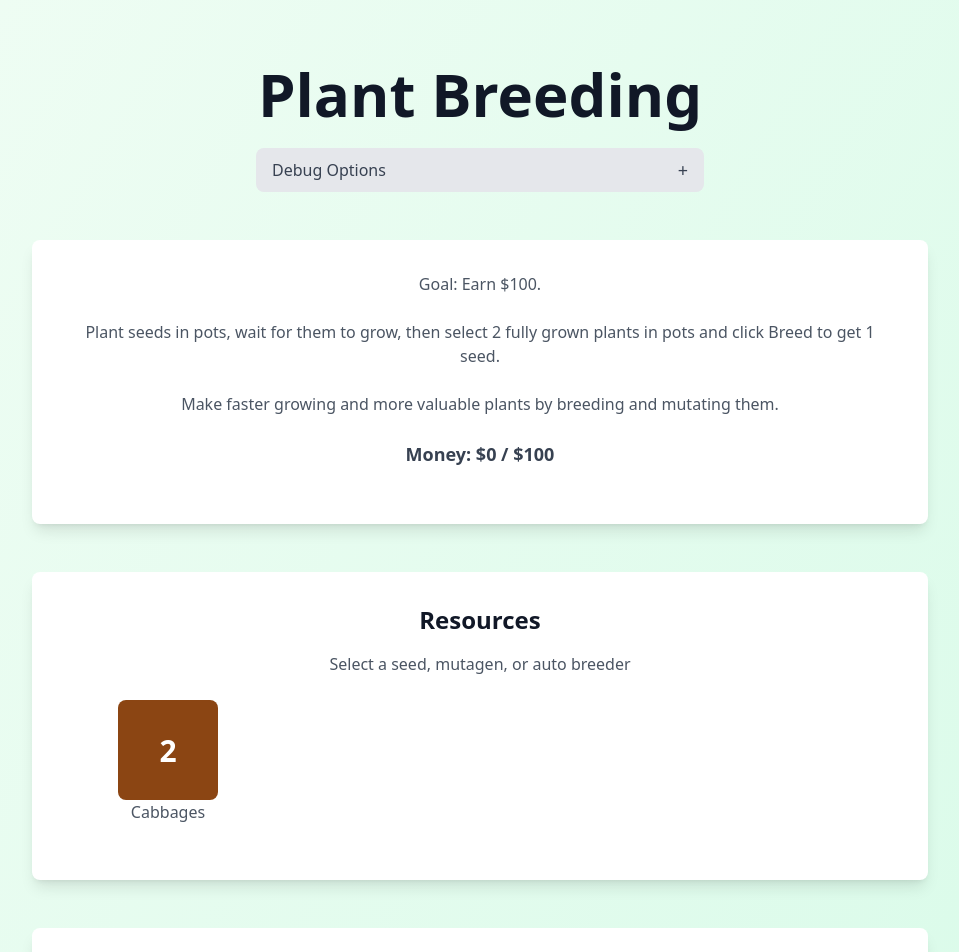
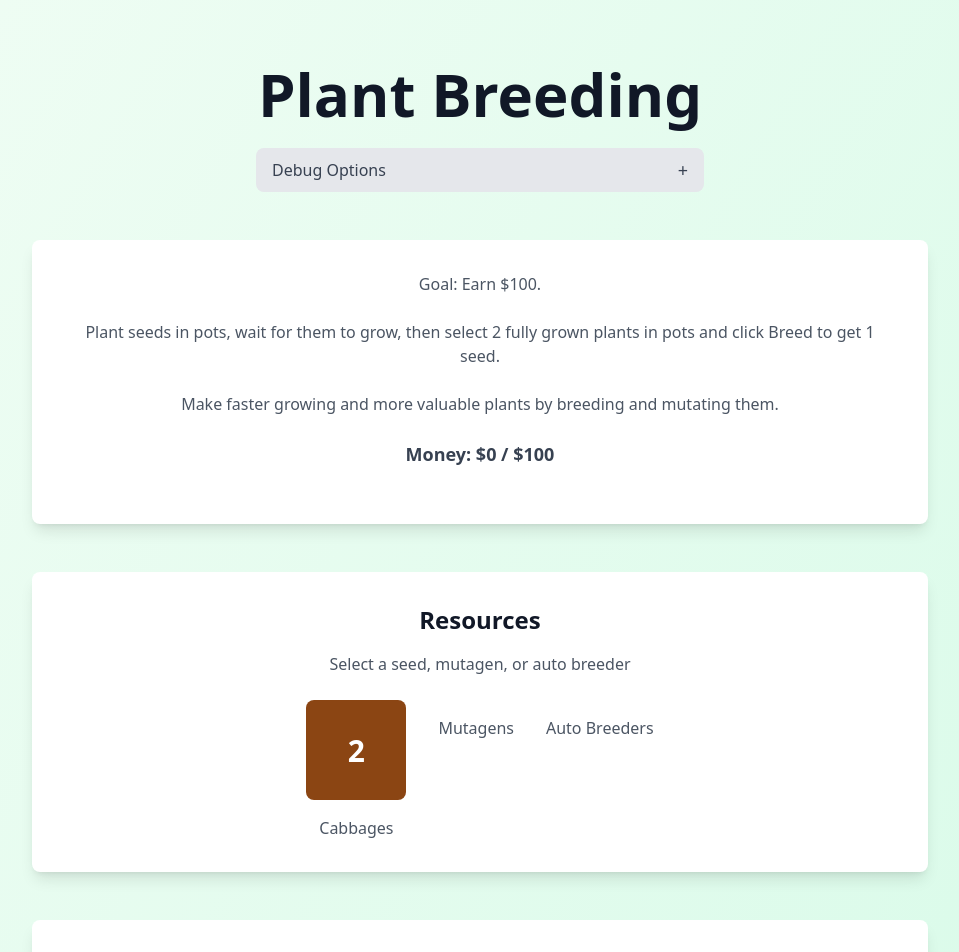
Before and after one commit to BeksOmega/plant-breeding, a Next.js app: page / in a window 1280 px wide. Shown: the top 952 px of the page, without its empty margins (160-1119 px from the left). Built offline with nearby package versions, Linux system fonts and the light colour scheme.

Commit message:
fix: Remove dumb plant collections from the resource section

```diff
--- a/app/page.tsx
+++ b/app/page.tsx
@@ -909,71 +909,101 @@ export default function Home() {
               Select a seed, mutagen, or auto breeder
             </p>
 
-            <div className="flex flex-row gap-4 justify-center">
+            <div className="flex flex-row gap-8 justify-center flex-wrap">
               {/* Seeds */}
-              <PlantCollection
-                items={seedStacks}
-                maxSelected={1}
-                selectedIds={selectedSeedIds}
-                onSelectionChange={handleSeedSelection}
-                renderItem={(seedStack, isSelected, onSelect) => (
-                  <div className="flex flex-col items-center">
+              <div className="flex flex-col gap-4 items-center">
+                <div className="flex flex-row gap-4 flex-wrap justify-center">
+                  {seedStacks.map((seedStack) => {
+                    const isSelected = selectedSeedIds.includes(seedStack.id);
+                    return (
+                      <div
+                        key={seedStack.id}
+                        className="flex flex-col items-center"
+                      >
                         <SeedStack
                           genetics={seedStack.genetics}
                           size={100}
                           isSelected={isSelected}
-                      onSelect={onSelect}
+                          onSelect={(selected) => {
+                            if (selected) {
+                              handleSeedSelection([seedStack.id]);
+                            } else {
+                              handleSeedSelection([]);
+                            }
+                          }}
                         />
-                    <p className="text-gray-600 mb-6">Cabbages</p>
                       </div>
-                )}
-              />
+                    );
+                  })}
+                </div>
+                <p className="text-gray-600">Cabbages</p>
+              </div>
 
               {/* Mutagens */}
-              <PlantCollection
-                items={mutagenStacks}
-                maxSelected={1}
-                selectedIds={selectedMutagenIds}
-                onSelectionChange={handleMutagenSelection}
-                renderItem={(mutagenStack, isSelected, onSelect) => (
-                  <div className="flex flex-col items-center">
+              <div className="flex flex-col gap-4 items-center">
+                <div className="flex flex-row gap-4 flex-wrap justify-center">
+                  {mutagenStacks.map((mutagenStack) => {
+                    const isSelected = selectedMutagenIds.includes(
+                      mutagenStack.id
+                    );
+                    return (
+                      <div
+                        key={mutagenStack.id}
+                        className="flex flex-col items-center"
+                      >
                         <Mutagen
                           count={mutagenStack.count}
                           size={100}
                           isSelected={isSelected}
-                      onSelect={onSelect}
+                          onSelect={(selected) => {
+                            if (selected) {
+                              handleMutagenSelection([mutagenStack.id]);
+                            } else {
+                              handleMutagenSelection([]);
+                            }
+                          }}
                         />
-                    <p className="text-gray-600 mb-6">Mutagens</p>
                       </div>
-                )}
-              />
+                    );
+                  })}
+                </div>
+                <p className="text-gray-600">Mutagens</p>
+              </div>
 
               {/* Auto Breeders */}
-              <PlantCollection
-                items={autoBreederStacks}
-                maxSelected={1}
-                selectedIds={selectedAutoBreederIds}
-                onSelectionChange={(ids) => {
-                  setSelectedAutoBreederIds(ids);
-                  // Clear other selections when selecting auto breeder
-                  if (ids.length > 0) {
-                    setSelectedPotIds([]);
-                    setSelectedSeedIds([]);
-                    setSelectedMutagenIds([]);
-                  }
-                }}
-                renderItem={(autoBreederStack, isSelected, onSelect) => (
-                  <div className="flex flex-col items-center">
+              <div className="flex flex-col gap-4 items-center">
+                <div className="flex flex-row gap-4 flex-wrap justify-center">
+                  {autoBreederStacks.map((autoBreederStack) => {
+                    const isSelected = selectedAutoBreederIds.includes(
+                      autoBreederStack.id
+                    );
+                    return (
+                      <div
+                        key={autoBreederStack.id}
+                        className="flex flex-col items-center"
+                      >
                         <AutoBreederItem
                           count={autoBreederStack.count}
                           size={100}
                           isSelected={isSelected}
-                      onSelect={onSelect}
+                          onSelect={(selected: boolean) => {
+                            if (selected) {
+                              setSelectedAutoBreederIds([autoBreederStack.id]);
+                              // Clear other selections when selecting auto breeder
+                              setSelectedPotIds([]);
+                              setSelectedSeedIds([]);
+                              setSelectedMutagenIds([]);
+                            } else {
+                              setSelectedAutoBreederIds([]);
+                            }
+                          }}
                         />
-                    <p className="text-gray-600 mb-6">Auto Breeders</p>
                       </div>
-                )}
-              />
+                    );
+                  })}
+                </div>
+                <p className="text-gray-600">Auto Breeders</p>
+              </div>
             </div>
           </div>
 
```
Lines whose indentation alone changed are shown as unchanged.
